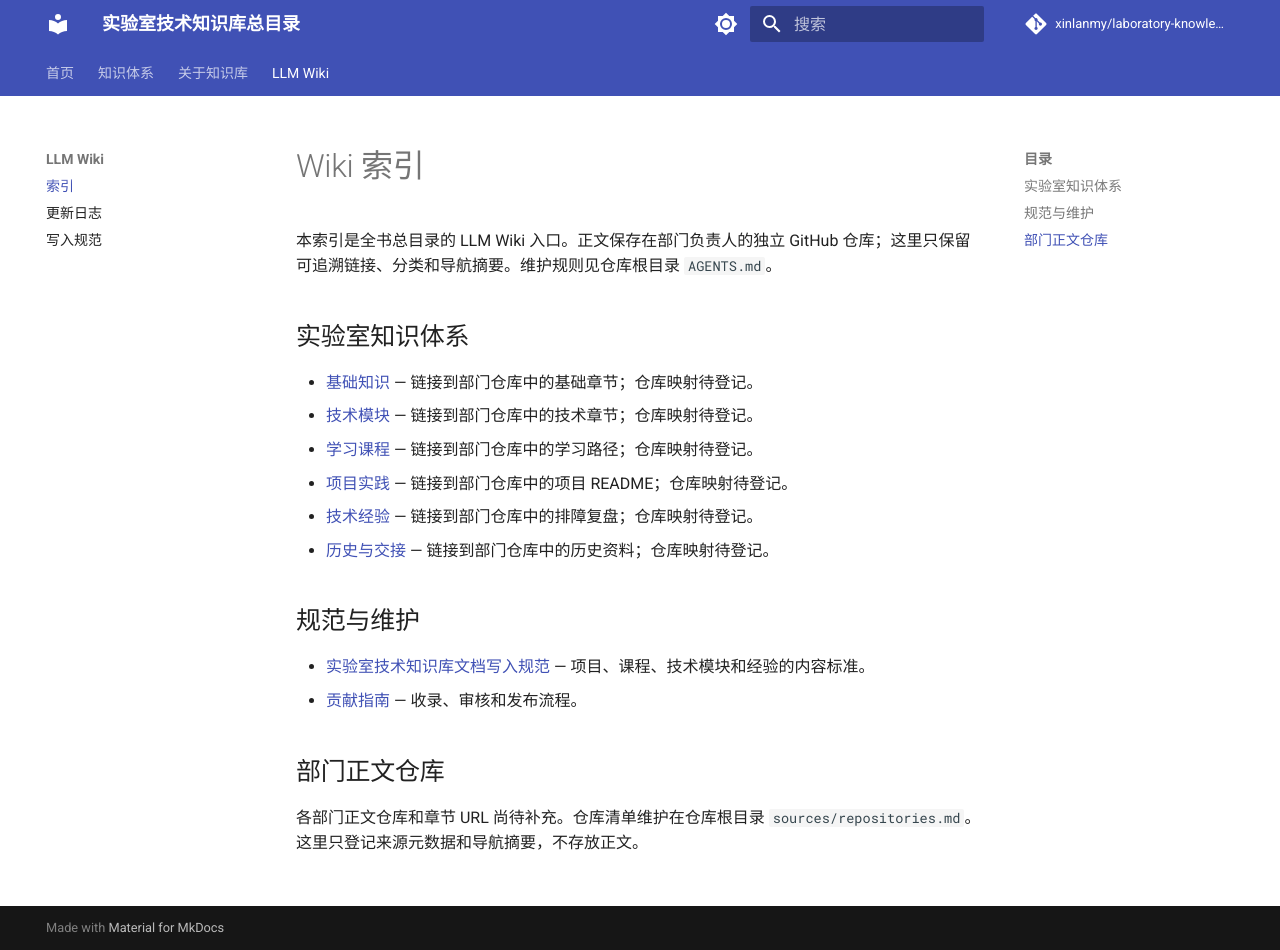
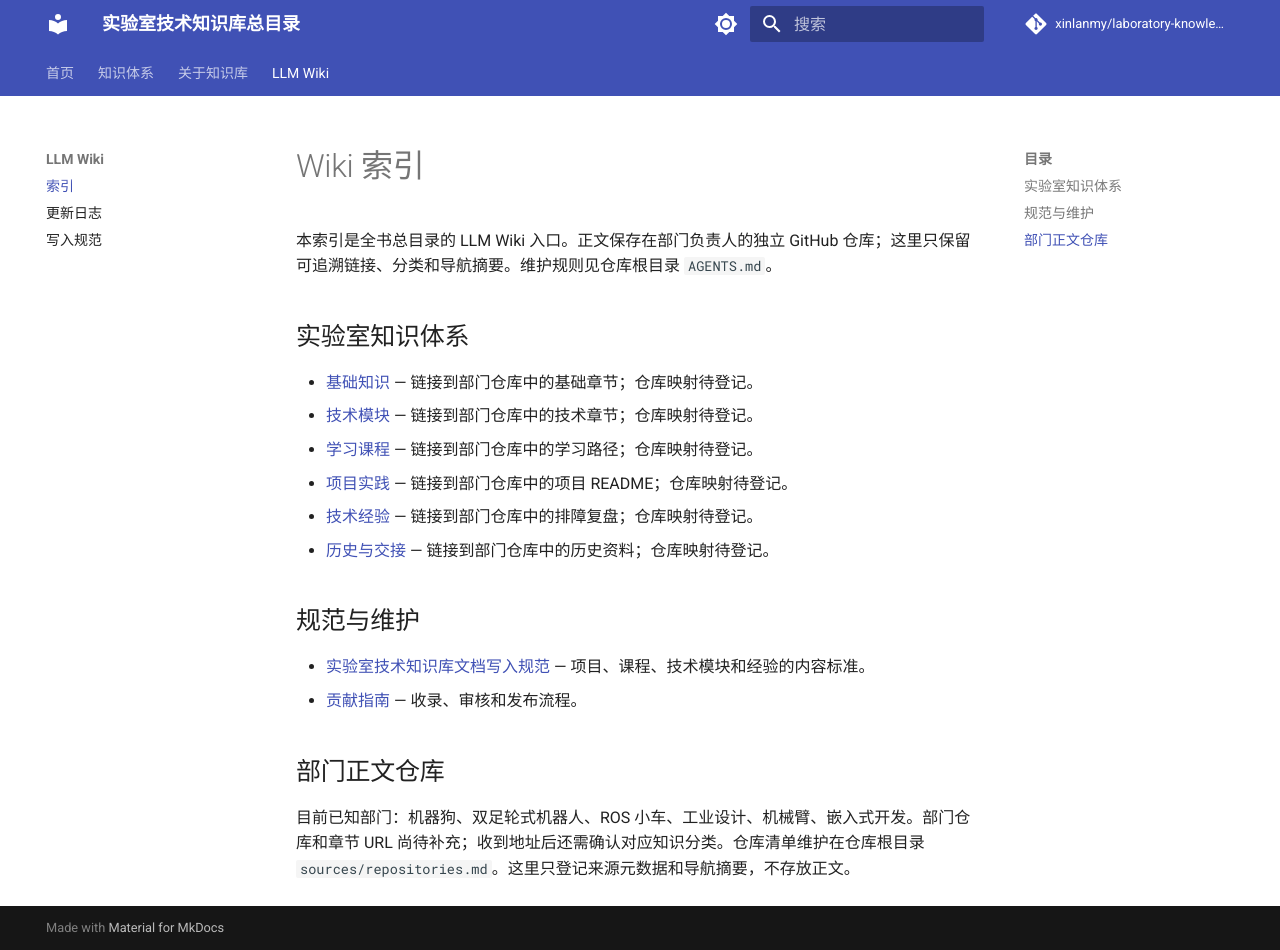
Before and after one commit to Xinlanmy/laboratory-knowledge-base, an MkDocs documentation site: the page built from docs/wiki/index.md, in a window 1280 px wide and 950 px high. Built offline with MkDocs 1.6.1 and Material for MkDocs 9.7.7, drawn with Linux system fonts in a browser that asks for light colours; comment, search, counter and statistics services are not loaded.

Commit message:
List six departments in catalog

```diff
--- a/docs/wiki/index.md
+++ b/docs/wiki/index.md
@@ -18,4 +18,4 @@
 
 ## 部门正文仓库
 
-各部门正文仓库和章节 URL 尚待补充。仓库清单维护在仓库根目录 `sources/repositories.md`。这里只登记来源元数据和导航摘要，不存放正文。
+目前已知部门：机器狗、双足轮式机器人、ROS 小车、工业设计、机械臂、嵌入式开发。部门仓库和章节 URL 尚待补充；收到地址后还需确认对应知识分类。仓库清单维护在仓库根目录 `sources/repositories.md`。这里只登记来源元数据和导航摘要，不存放正文。
```
